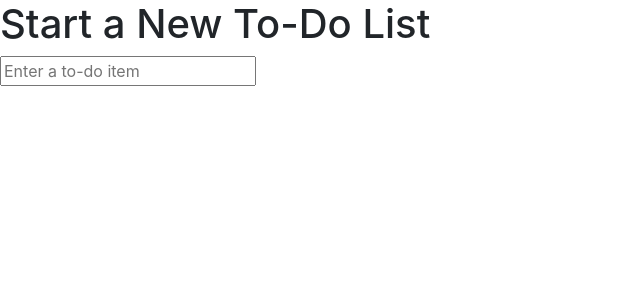
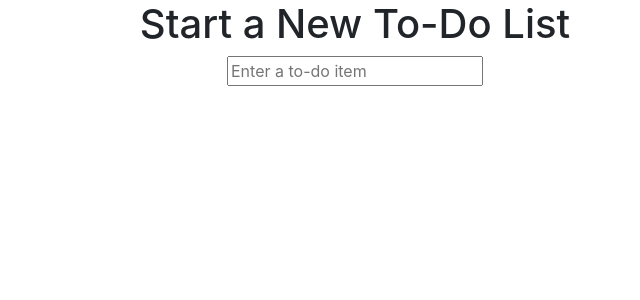
Before and after one commit to ology/TDD-with-Python, a Django app: page / in a window 1280 px wide. Shown: the top 300 px of the page, without its empty margins (0-640 px from the left). Run offline with Django 3.2, Linux system fonts and the light colour scheme; some libraries are stand-ins or nearby versions.

Commit message:
Add <divs

```diff
--- a/superlists/lists/templates/base.html
+++ b/superlists/lists/templates/base.html
@@ -12,16 +12,28 @@
     </head>
 
     <body>
+        <div class="container">
 
+            <div class="row">
+                <div class="col-md-6 col-md-offset-3">
+                    <div class="text-center">
         <h1>{% block header_text %}{% endblock %}</h1>
 
         <form method="POST" action="{% block form_action %}{% endblock %}">
             <input name="item_text" id="id_new_item" placeholder="Enter a to-do item" />
             {% csrf_token %}
         </form>
+                    </div>
+                </div>
+            </div>
 
+            <div class="row">
+                <div class="col-md-6 col-md-offset-3">
         {% block table %}
         {% endblock %}
+                </div>
+            </div>
+        </div>
 
     <!-- jQuery first, then Popper.js, then Bootstrap JS -->
     <script src="https://code.jquery.com/jquery-3.3.1.slim.min.js" integrity="sha384-q8i/X+965DzO0rT7abK41JStQIAqVgRVzpbzo5smXKp4YfRvH+8abtTE1Pi6jizo" crossorigin="anonymous"></script>
```
